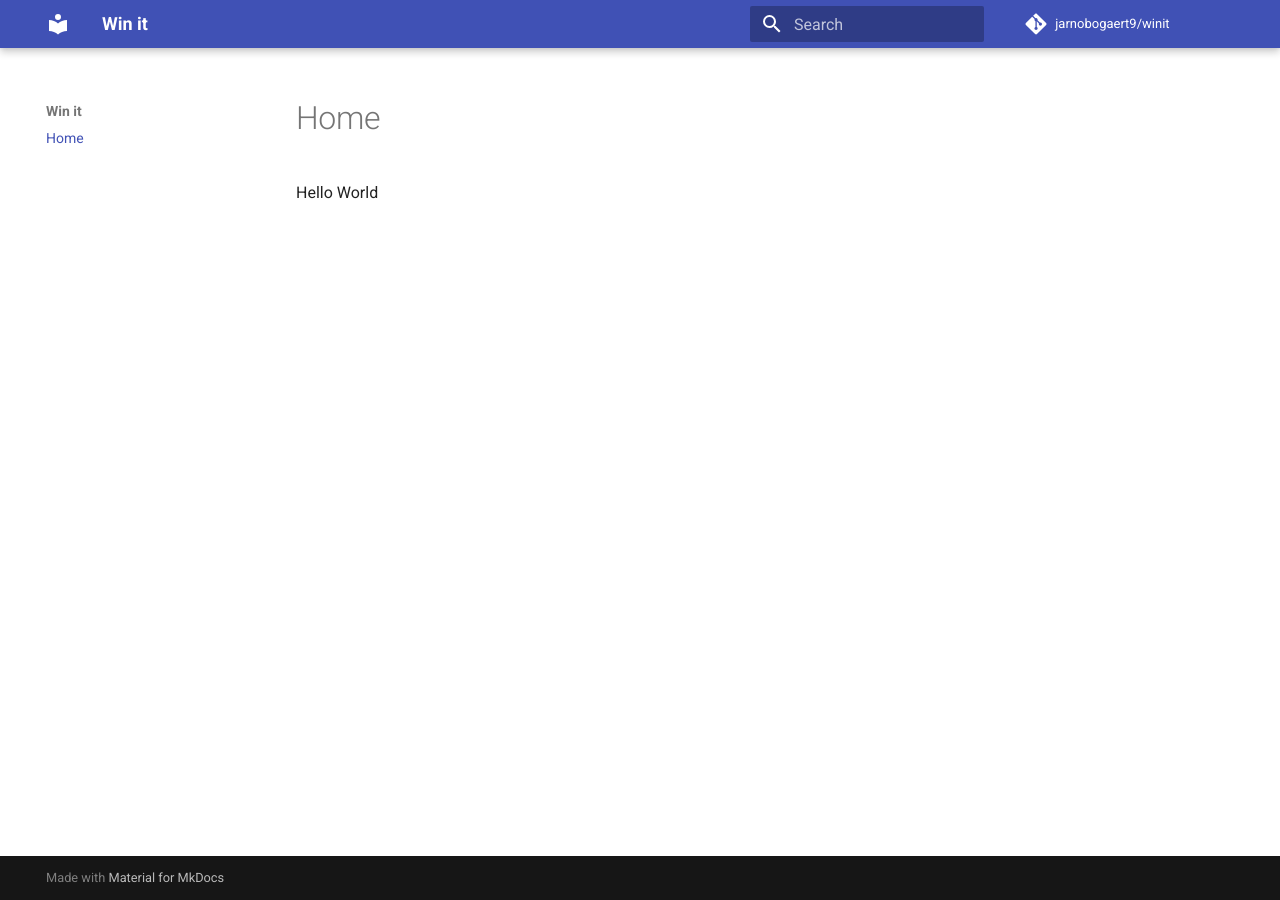
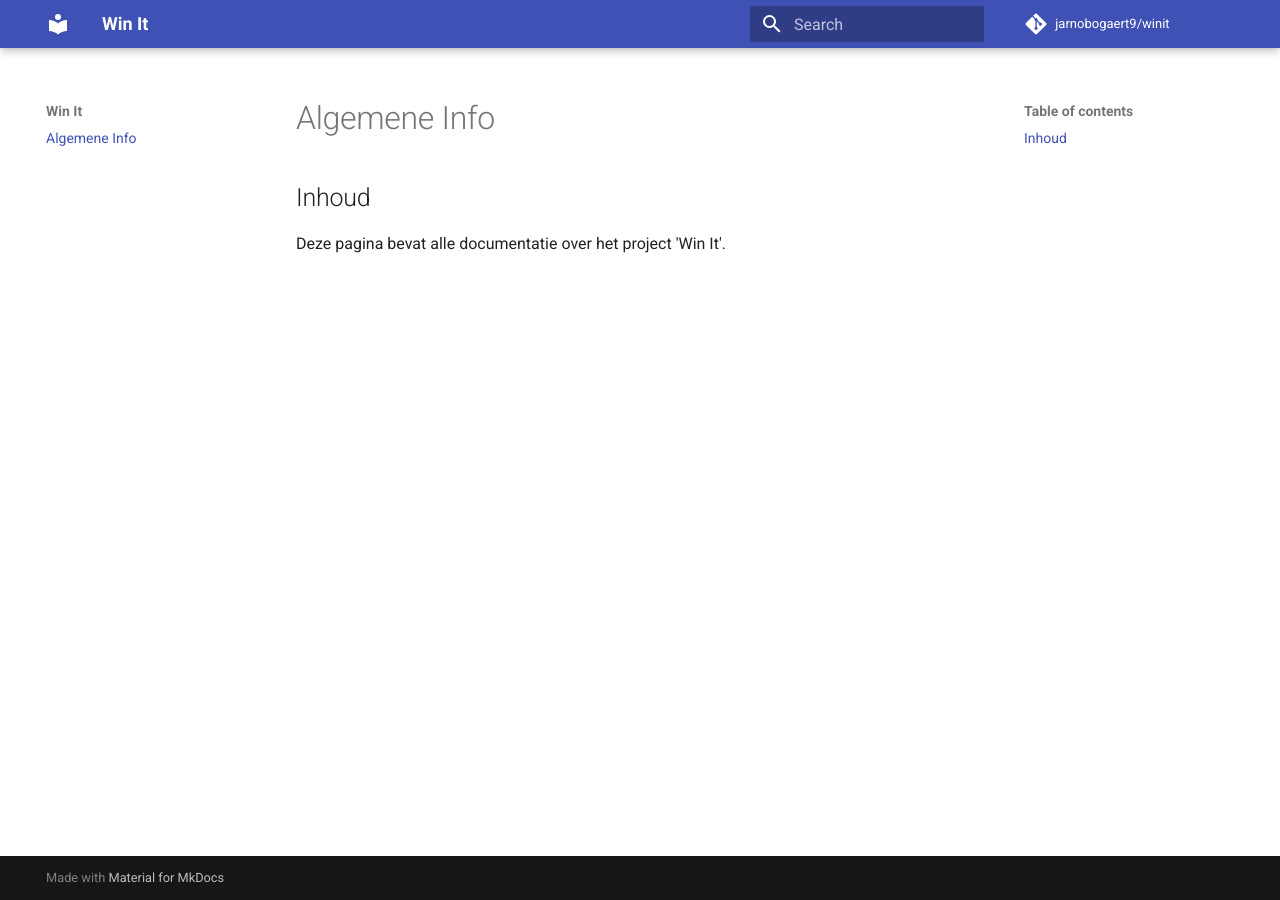
Before and after one commit to jarnobogaert9/winit, an MkDocs documentation site: the page built from docs/index.md, in a window 1280 px wide. Built offline with MkDocs 1.6.1 and Material for MkDocs 9.7.7, drawn with Linux system fonts in a browser that asks for light colours; comment, search, counter and statistics services are not loaded.

Commit message:
Feat: add general info to index

```diff
--- a/docs/index.md
+++ b/docs/index.md
@@ -1 +1,4 @@
-Hello World
+# Algemene Info
+## Inhoud
+
+Deze pagina bevat alle documentatie over het project 'Win It'.
--- a/mkdocs.yml
+++ b/mkdocs.yml
@@ -1,4 +1,4 @@
-site_name: Win it
+site_name: 'Win It'
 site_description: 'Win it docs'
 site_author: 'Jarno Bogaert'
 docs_dir: docs/
```
